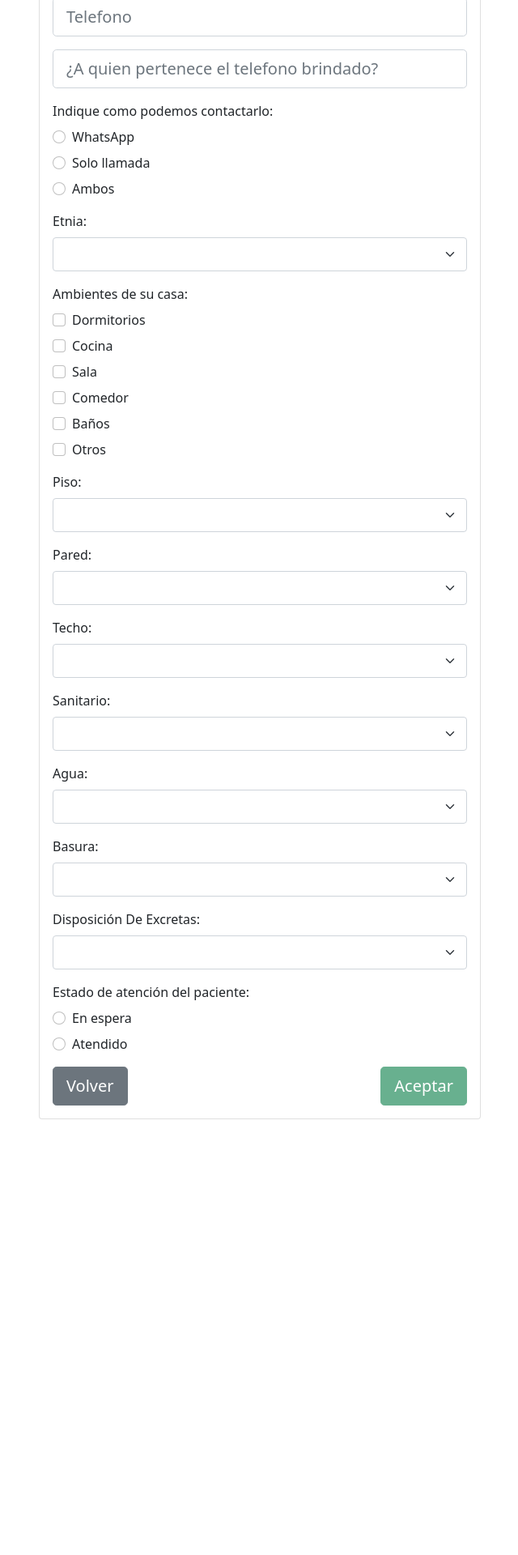
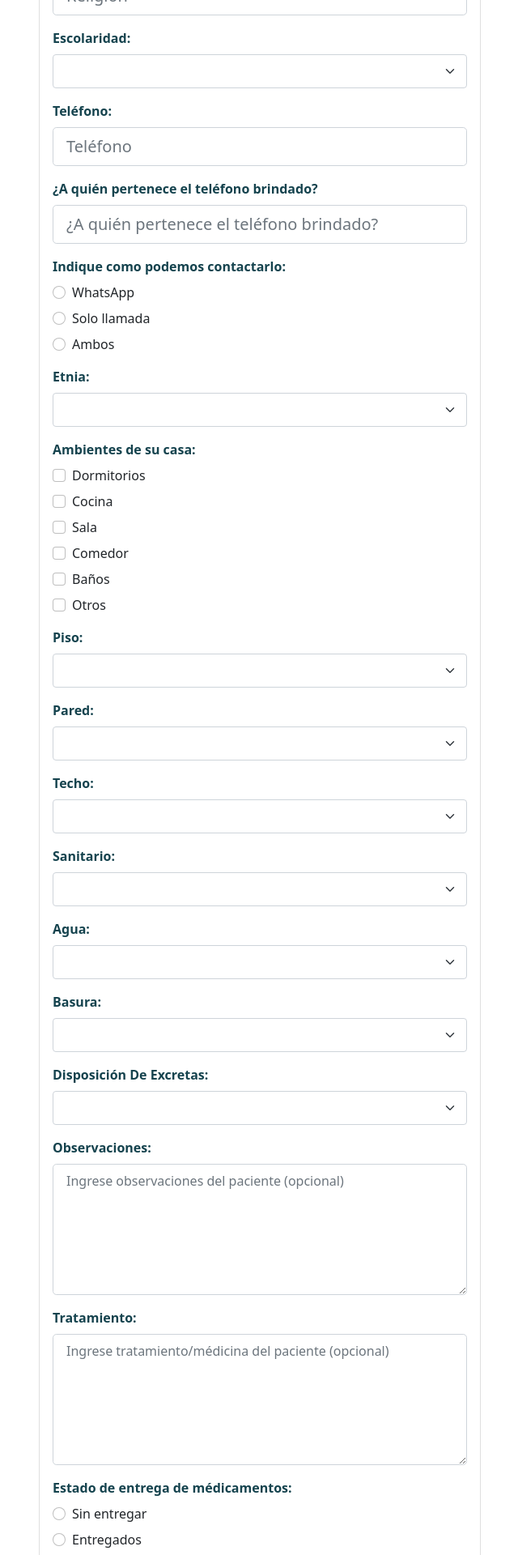
Before and after one commit to kquevedo1/jornada-frontend, an Angular app: page /create-patient in a window 1280 px wide. Shown: the part 760-2680 px from the top of the page at 81% size, without its empty margins (319-959 px from the left). Before the commit the page ends 2142 px from the top, so only its background shows below. Built offline with nearby package versions, Linux system fonts and the light colour scheme.

Commit message:
Update: Add field for comments, treatment, and medication delivery

```diff
--- a/src/app/components/create-patient/create-patient.component.html
+++ b/src/app/components/create-patient/create-patient.component.html
@@ -8,6 +8,7 @@
                     <form class="mt-3" [formGroup]="patientForm" (ngSubmit)="agregarPaciente()">
                         <!-- Nombre -->
                         <div class="mb-3">
+                            <label class="d-flex mb-2 label-color-text-teal">Nombre:</label>
                             <input type="text" formControlName="nombrepaciente" class="form-control form-control-lg"
                                 placeholder="Nombre">
                             <div class="text-danger"
@@ -17,6 +18,7 @@
                         </div>
                         <!-- Edad -->
                         <div class="mb-3">
+                            <label class="d-flex mb-2 label-color-text-teal">Edad:</label>
                             <input type="text" formControlName="edad" class="form-control form-control-lg"
                                 placeholder="Edad">
                             <div class="text-danger"
@@ -26,7 +28,7 @@
                         </div>
                         <!-- Especialidad a atender -->
                         <div class="mb-3">
-                            <label class="d-flex mb-2">Seleccione especialidad de la cual desea ser atendido:</label>
+                            <label class="d-flex mb-2 label-color-text-teal">Seleccione especialidad de la cual desea ser atendido:</label>
                             <select class="form-select form-control form-control-lg"
                                 formControlName="especialidadpaciente">
                                 <option value="Medico General">Médico General</option>
@@ -41,7 +43,7 @@
                         </div>
                         <!-- Sexo -->
                         <div class="mb-3">
-                            <label class="d-flex mb-2">Sexo:</label>
+                            <label class="d-flex mb-2 label-color-text-teal">Sexo:</label>
                             <div class="form-check d-flex mb-2">
                                 <input class="form-check-input me-2" type="radio" formControlName="sexo"
                                     value="Masculino" id="radioMasculino">
@@ -55,6 +57,7 @@
                         </div>
                         <!-- Profesion -->
                         <div class="mb-3">
+                            <label class="d-flex mb-2 label-color-text-teal">Profesion/Ocupación:</label>
                             <input type="text" formControlName="profesion" class="form-control form-control-lg"
                                 placeholder="Profesion/Ocupación">
                             <div class="text-danger"
@@ -64,6 +67,7 @@
                         </div>
                         <!-- Religion -->
                         <div class="mb-3">
+                            <label class="d-flex mb-2 label-color-text-teal">Religión:</label>
                             <input type="text" formControlName="religion" class="form-control form-control-lg"
                                 placeholder="Religión">
                             <div class="text-danger"
@@ -73,7 +77,7 @@
                         </div>
                         <!-- Escolaridad -->
                         <div class="mb-3">
-                            <label class="d-flex mb-2">Escolaridad:</label>
+                            <label class="d-flex mb-2 label-color-text-teal">Escolaridad:</label>
                             <select class="form-select form-control form-control-lg" formControlName="escolaridad">
                                 <option value="Primaria">Primaria</option>
                                 <option value="Diversificado">Diversificado</option>
@@ -83,8 +87,9 @@
                         </div>
                         <!-- Telefono -->
                         <div class="mb-3">
+                            <label class="d-flex mb-2 label-color-text-teal">Teléfono:</label>
                             <input type="text" formControlName="telefono" class="form-control form-control-lg"
-                                placeholder="Telefono">
+                                placeholder="Teléfono">
                             <div class="text-danger"
                                 *ngIf="patientForm.get('telefono')?.hasError('required') && patientForm.get('telefono')?.touched">
                                 <span>El telefono del paciente <strong>es obligatorio*</strong></span>
@@ -92,8 +97,9 @@
                         </div>
                         <!-- A quien pertenece el telefono -->
                         <div class="mb-3">
+                            <label class="d-flex mb-2 label-color-text-teal">¿A quién pertenece el teléfono brindado?</label>
                             <input type="text" formControlName="duenotelefono" class="form-control form-control-lg"
-                                placeholder="¿A quien pertenece el telefono brindado?">
+                                placeholder="¿A quién pertenece el teléfono brindado?">
                             <div class="text-danger"
                                 *ngIf="patientForm.get('duenotelefono')?.hasError('required') && patientForm.get('duenotelefono')?.touched">
                                 <span>El dueño del telefono del paciente <strong>es obligatorio*</strong></span>
@@ -101,7 +107,7 @@
                         </div>
                         <!-- Medio de contacto -->
                         <div class="mb-3">
-                            <label class="d-flex mb-2">Indique como podemos contactarlo:</label>
+                            <label class="d-flex mb-2 label-color-text-teal">Indique como podemos contactarlo:</label>
                             <div class="form-check d-flex mb-2">
                                 <input class="form-check-input me-2" type="radio" formControlName="mediocontacto"
                                     value="WhatsApp" id="radioWhatsApp">
@@ -120,7 +126,7 @@
                         </div>
                         <!-- Etnia -->
                         <div class="mb-3">
-                            <label class="d-flex mb-2">Etnia:</label>
+                            <label class="d-flex mb-2 label-color-text-teal">Etnia:</label>
                             <select class="form-select form-control form-control-lg" formControlName="etnia">
                                 <option value="Ladino">Ladino</option>
                                 <option value="Indigena ">Indígena</option>
@@ -131,7 +137,7 @@
                         </div>
                         <!-- Ambientes de casa -->
                         <div class="mb-3">
-                            <label class="d-flex mb-2">Ambientes de su casa:</label>
+                            <label class="d-flex mb-2 label-color-text-teal">Ambientes de su casa:</label>
                             <div class="form-check d-flex mb-2" *ngFor="let ambiente of ambientesCasa">
                                 <input class="form-check-input me-2" type="checkbox" [value]="ambiente"
                                     (change)="onCheckboxChange($event)"
@@ -145,7 +151,7 @@
 
                         <!-- Piso -->
                         <div class="mb-3">
-                            <label class="d-flex mb-2">Piso:</label>
+                            <label class="d-flex mb-2 label-color-text-teal">Piso:</label>
                             <select class="form-select form-control form-control-lg" formControlName="piso">
                                 <option value="Ceramico">Ceramico</option>
                                 <option value="Loza">Loza</option>
@@ -158,7 +164,7 @@
                         </div>
                         <!-- Pared -->
                         <div class="mb-3">
-                            <label class="d-flex mb-2">Pared:</label>
+                            <label class="d-flex mb-2 label-color-text-teal">Pared:</label>
                             <select class="form-select form-control form-control-lg" formControlName="pared">
                                 <option value="Block">Block</option>
                                 <option value="Lamina">Lamina</option>
@@ -169,7 +175,7 @@
                         </div>
                         <!-- Techo -->
                         <div class="mb-3">
-                            <label class="d-flex mb-2">Techo:</label>
+                            <label class="d-flex mb-2 label-color-text-teal">Techo:</label>
                             <select class="form-select form-control form-control-lg" formControlName="techo">
                                 <option value="Terraza">Terraza</option>
                                 <option value="Lamina">Lamina</option>
@@ -179,7 +185,7 @@
                         </div>
                         <!-- Sanitario -->
                         <div class="mb-3">
-                            <label class="d-flex mb-2">Sanitario:</label>
+                            <label class="d-flex mb-2 label-color-text-teal">Sanitario:</label>
                             <select class="form-select form-control form-control-lg" formControlName="sanitario">
                                 <option value="Inodoro">Inodoro</option>
                                 <option value="Letrina">Letrina</option>
@@ -187,7 +193,7 @@
                         </div>
                         <!-- Agua -->
                         <div class="mb-3">
-                            <label class="d-flex mb-2">Agua:</label>
+                            <label class="d-flex mb-2 label-color-text-teal">Agua:</label>
                             <select class="form-select form-control form-control-lg" formControlName="agua">
                                 <option value="Potable">Potable</option>
                                 <option value="Pozo">Pozo</option>
@@ -199,7 +205,7 @@
                         </div>
                         <!-- Basura -->
                         <div class="mb-3">
-                            <label class="d-flex mb-2">Basura:</label>
+                            <label class="d-flex mb-2 label-color-text-teal">Basura:</label>
                             <select class="form-select form-control form-control-lg" formControlName="basura">
                                 <option value="Recolector">Recolector</option>
                                 <option value="Barranco">Barranco</option>
@@ -208,17 +214,42 @@
                         </div>
                         <!-- Disposición De Excreta -->
                         <div class="mb-3">
-                            <label class="d-flex mb-2">Disposición De Excretas:</label>
+                            <label class="d-flex mb-2 label-color-text-teal">Disposición De Excretas:</label>
                             <select class="form-select form-control form-control-lg"
                                 formControlName="dispocionexcretas">
                                 <option value="Drenaje">Drenaje</option>
                                 <option value="Fosa Setica">Fosa Sética</option>
                             </select>
                         </div>
-
+                        <!-- Observaciones -->
+                        <div class="mb-3">
+                            <label class="d-flex mb-2 label-color-text-teal">Observaciones:</label>
+                            <textarea formControlName="observaciones" class="form-control form-control-lg fs-6" rows="6"
+                                placeholder="Ingrese observaciones del paciente (opcional)"></textarea>
+                        </div>
+                        <!-- Tratamiento / médicina -->
+                        <div class="mb-3">
+                            <label class="d-flex mb-2 label-color-text-teal">Tratamiento:</label>
+                            <textarea formControlName="tratamiento" class="form-control form-control-lg fs-6" rows="6"
+                                placeholder="Ingrese tratamiento/médicina del paciente (opcional)"></textarea>
+                        </div>
+                        <!-- Estado de entrega de médicinas en farmacia -->
+                        <div class="mb-3">
+                            <label class="d-flex mb-2 label-color-text-teal">Estado de entrega de médicamentos:</label>
+                            <div class="form-check d-flex mb-2">
+                                <input class="form-check-input me-2" type="radio" formControlName="entregamedicina"
+                                    value="Sin entregar" id="radioSinEntregar">
+                                <label class="form-check-label" for="radioSinEntregar">Sin entregar</label>
+                            </div>
+                            <div class="form-check d-flex mb-2">
+                                <input class="form-check-input me-2" type="radio" formControlName="entregamedicina"
+                                    value="Entregados" id="radioEntregados">
+                                <label class="form-check-label" for="radioEntregados">Entregados</label>
+                            </div>
+                        </div>
                         <!-- Estado de atencion del paciente -->
                         <div class="mb-3">
-                            <label class="d-flex mb-2">Estado de atención del paciente:</label>
+                            <label class="d-flex mb-2 label-color-text-teal">Estado de atención del paciente:</label>
                             <div class="form-check d-flex mb-2">
                                 <input class="form-check-input me-2" type="radio" formControlName="estadopaciente"
                                     value="En espera" id="radioEspera">
@@ -232,7 +263,8 @@
                         </div>
 
                         <div class="mb-3">
-                            <button routerLink="/list-patient" class="btn btn-secondary btn-lg float-start">Volver</button>
+                            <button routerLink="/list-patient"
+                                class="btn btn-secondary btn-lg float-start">Volver</button>
                             <button type="submit" [disabled]="patientForm.invalid"
                                 class="btn btn-success btn-lg float-end">Aceptar</button>
                         </div>
--- a/src/app/components/create-patient/create-patient.component.ts
+++ b/src/app/components/create-patient/create-patient.component.ts
@@ -46,6 +46,9 @@ export class CreatePatientComponent implements OnInit {
       agua: ['', Validators.required],
       basura: ['', Validators.required],
       dispocionexcretas: ['', Validators.required],
+      observaciones:[''],
+      tratamiento:[''],
+      entregamedicina: ['', Validators.required],
       estadopaciente: ['', Validators.required],
     })
     this.id = this.aRouter.snapshot.paramMap.get('id');
@@ -89,6 +92,9 @@ export class CreatePatientComponent implements OnInit {
       agua: this.patientForm.get('agua')?.value,
       basura: this.patientForm.get('basura')?.value,
       dispocionexcretas: this.patientForm.get('dispocionexcretas')?.value,
+      observaciones: this.patientForm.get('observaciones')?.value,
+      tratamiento: this.patientForm.get('tratamiento')?.value,
+      entregamedicina:this.patientForm.get('entregamedicina')?.value,
       estadopaciente: this.patientForm.get('estadopaciente')?.value,
     }
     if (this.id !== null) {
@@ -140,6 +146,9 @@ export class CreatePatientComponent implements OnInit {
           agua: data.agua,
           basura: data.basura,
           dispocionexcretas: data.dispocionexcretas,
+          observaciones:data.observaciones,
+          tratamiento:data.tratamiento,
+          entregamedicina:data.entregamedicina?.trim(),
           estadopaciente: data.estadopaciente?.trim(),
         });
         const checkArray = this.patientForm.get('ambientecasa') as FormArray;
--- a/src/app/components/create-user/create-user.component.html
+++ b/src/app/components/create-user/create-user.component.html
@@ -15,7 +15,7 @@
                                 <span>El nombre del usuario <strong>es obligatorio*</strong></span>
                             </div>
                         </div>
-                         <!-- tipo de permiso-->
+                        <!-- tipo de permiso-->
                         <div class="mb-3">
                             <label class="d-flex mb-2">Seleccione tipo de permiso:</label>
                             <select class="form-select form-control form-control-lg" formControlName="tipopermiso">
--- a/src/app/components/list-patient/list-patient.component.html
+++ b/src/app/components/list-patient/list-patient.component.html
@@ -14,6 +14,14 @@
             <option value="">Todos los estados</option>
             <option value="En espera">En espera</option>
             <option value="Atendido">Atendido</option>
+        </select>
+    </div>
+    <div class="col-md-4">
+        <label class="mb-2">Entrega medicamentos:</label>
+        <select class="form-select" [(ngModel)]="filtroMedicamento">
+            <option value="">Todos los estados</option>
+            <option value="Sin entregar">Sin entregar</option>
+            <option value="Entregados">Entregados</option>
         </select>
     </div>
 </div>
@@ -33,6 +41,7 @@
                                 <th scope="col">Nombre</th>
                                 <th scope="col">Especialidad</th>
                                 <th scope="col">Estado de Atención</th>
+                                <th scope="col">Estado de entrega de médicina</th>
                                 <th scope="col"></th>
                             </tr>
                         </thead>
@@ -48,8 +57,13 @@
                                                 }">
                                     {{ paciente.estadopaciente }}
                                 </td>
-
-
+                                <td [ngClass]="{
+                                                'text-danger':  paciente.entregamedicina === 'Sin entregar',
+                                                'text-success': paciente.entregamedicina === 'Entregados'
+                                                }">
+                                    {{ paciente.entregamedicina }}
+                                </td>
+                                <!-- <td>{{ paciente.entregamedicina}}</td> -->
                                 <td>
                                     <i (click)="eliminarPaciente(paciente._id)" class="fas fa-solid fa-trash"></i>
                                     <i [routerLink]="['/edit-patient',paciente._id]"
--- a/src/app/components/list-patient/list-patient.component.ts
+++ b/src/app/components/list-patient/list-patient.component.ts
@@ -14,6 +14,7 @@ listPacientes: Patient[] = [];
 // filtros
 filtroEspecialidad: string = '';
 filtroEstado: string = '';
+filtroMedicamento: string = '';
 especialidades: string[] = [];
 
   constructor(private _pacienteService: PatientService,
@@ -55,7 +56,10 @@ especialidades: string[] = [];
     const coincideEstado = this.filtroEstado === ''
       || paciente.estadopaciente === this.filtroEstado;
 
-    return coincideEspecialidad && coincideEstado;
+      const coincideMedicamento = this.filtroMedicamento === ''
+      || paciente.entregamedicina === this.filtroMedicamento;
+
+    return coincideEspecialidad && coincideEstado && coincideMedicamento;
   });
 }
 
--- a/src/styles.css
+++ b/src/styles.css
@@ -63,3 +63,7 @@ background-color: white !important;
 .button-home-admin-page{
     background-color: rgb(224, 221, 221) !important;
 }
+.label-color-text-teal{
+    color:#15434E;
+    font-weight: bold;
+}
```
Also changed, not shown: src/app/models/patient.ts (+33 -24 lines).
